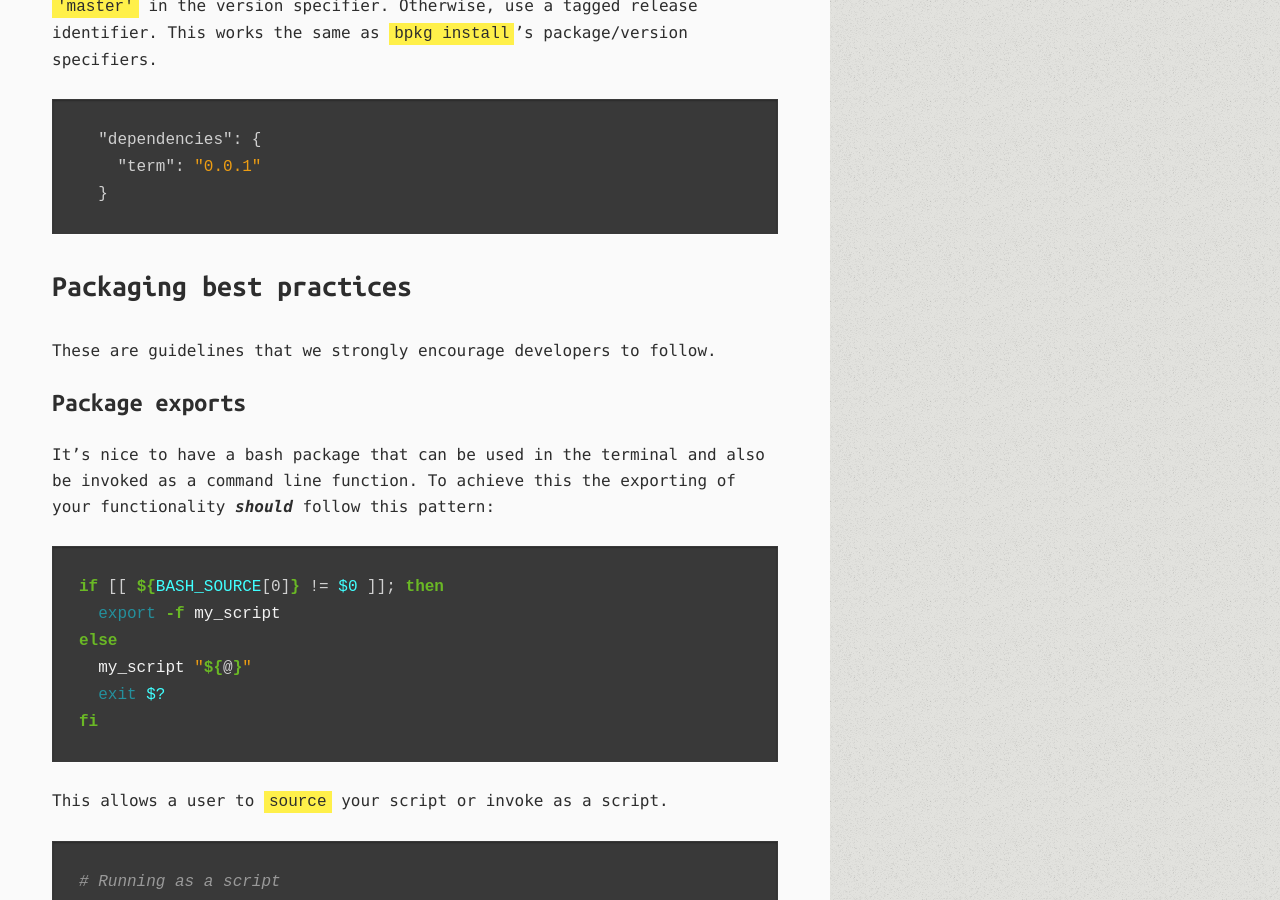
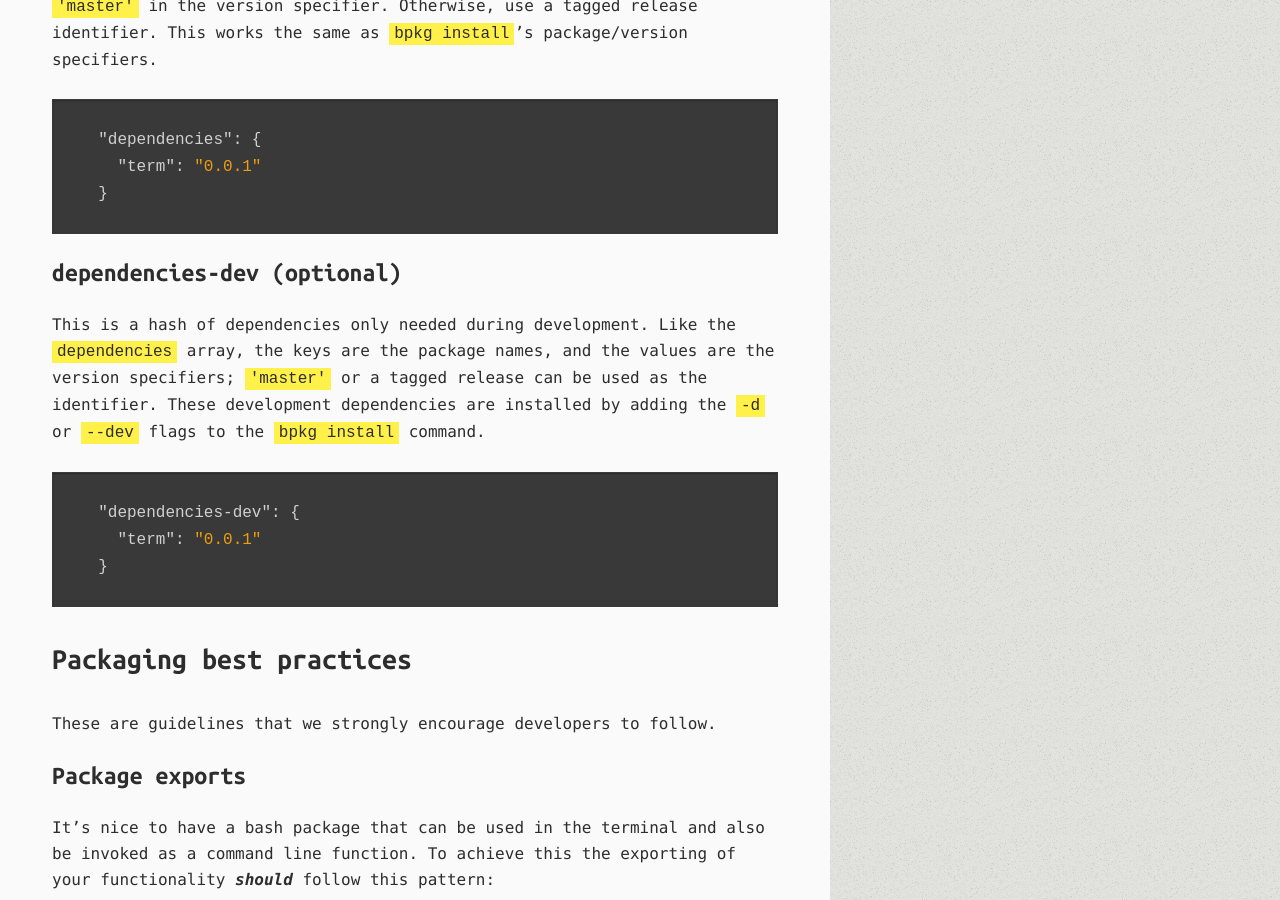
Before and after one commit to bpkg/bpkg.github.io, a Jekyll site: the page built from guidelines/index.md, in a window 1280 px wide and 900 px high, scrolled down 2646 px. Built offline with Jekyll 4.4.1, drawn with Linux system fonts in a browser that asks for light colours; comment, search, counter and statistics services are not loaded.

Commit message:
Added guideline for using `dependencies-dev` in package file. (#63)

````diff
--- a/guidelines/index.md
+++ b/guidelines/index.md
@@ -95,6 +95,15 @@ This is a hash of dependencies. The keys are the package names, and the values a
   }
 ```
 
+### dependencies-dev (optional)
+
+This is a hash of dependencies only needed during development.  Like the `dependencies` array, the keys are the package names, and the values are the version specifiers; `'master'` or a tagged release can be used as the identifier. These development dependencies are installed by adding the `-d` or `--dev` flags to the `bpkg install` command.
+
+```json
+  "dependencies-dev": {
+    "term": "0.0.1"
+  }
+```
 
 ## Packaging best practices
 
````
